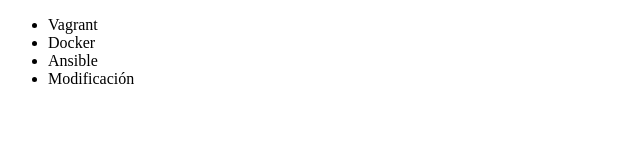
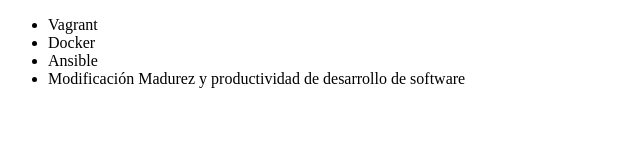
Before and after one commit to DarielSC/darielxd, a plain HTML site: page index.html in a window 1280 px wide. Shown: the whole page, without its empty margins (0-640 px from the left). Drawn offline with Linux system fonts and the light colour scheme.

Commit message:
renombrando curso de modificacion

```diff
--- a/index.html
+++ b/index.html
@@ -9,7 +9,7 @@
             <li> Vagrant </li>
             <li> Docker </li>
             <li> Ansible </li>
-            <li> Modificación</li>
+            <li> Modificación Madurez y productividad de desarrollo de software</li>
         </ul>
     </body>
 </html>
```
